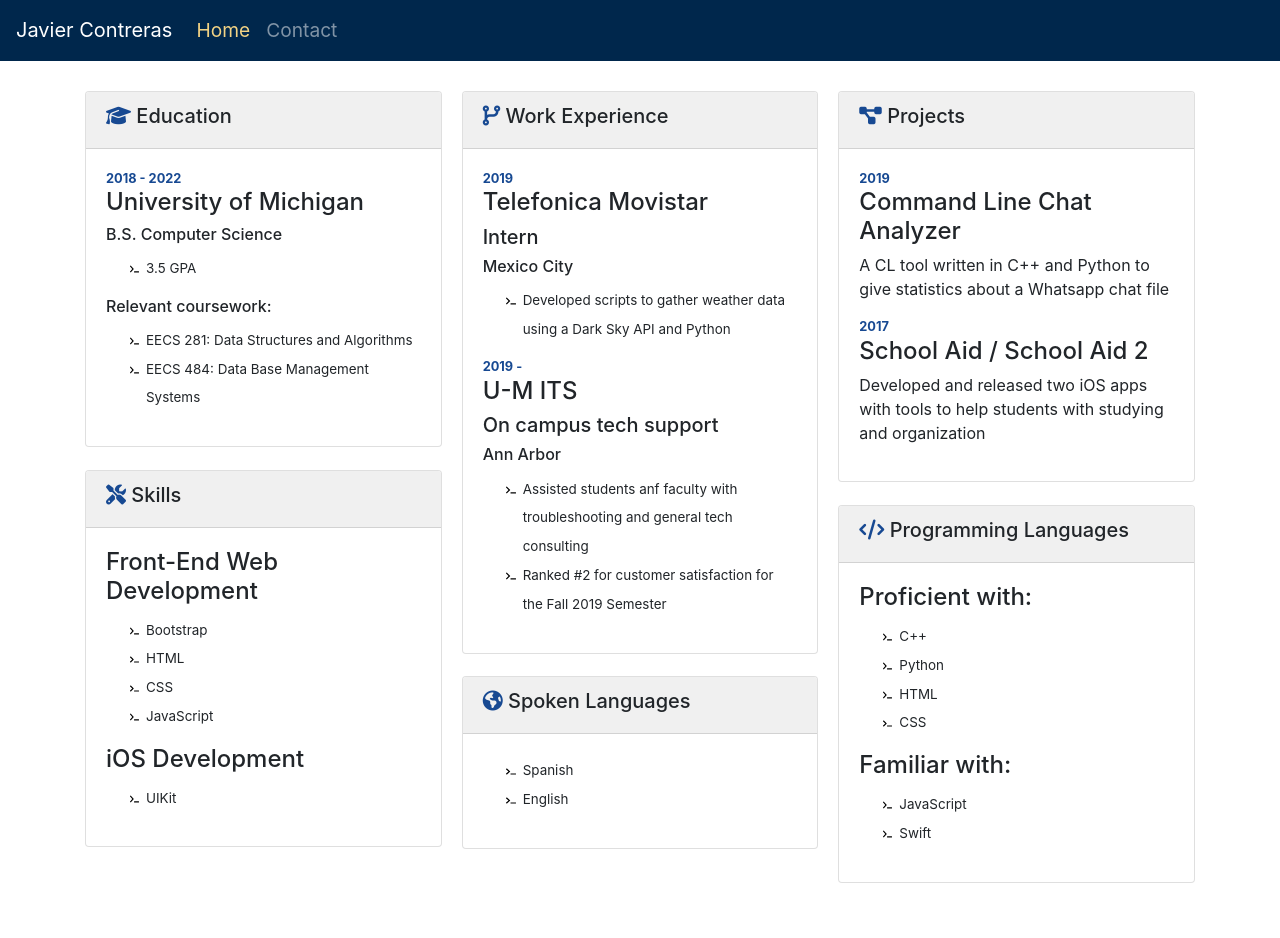
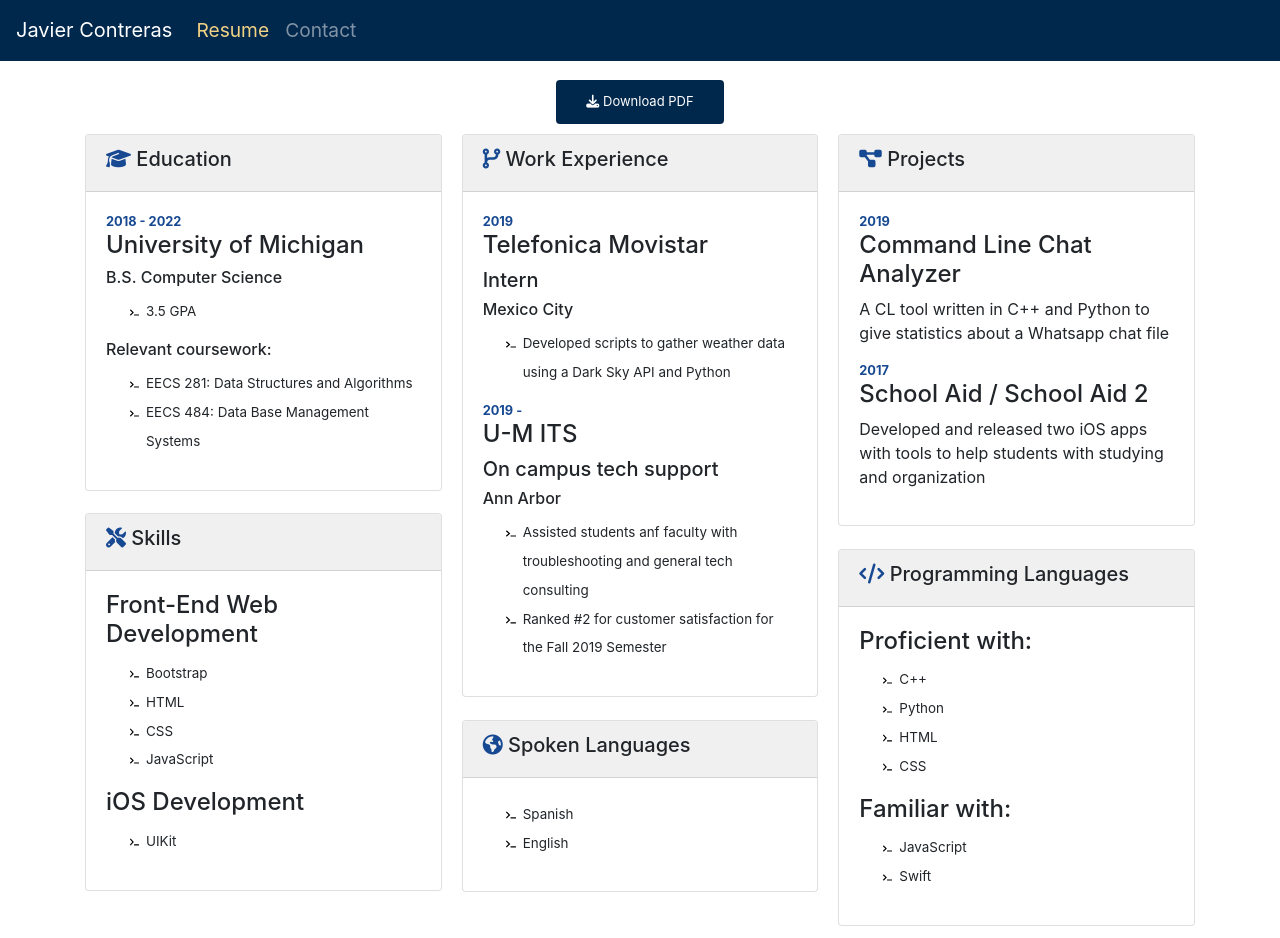
Before and after one commit to jav099/jav099.github.io, a plain HTML site: page index.html in a window 1280 px wide. Before the commit the page ends 895 px from the top, so only its background shows below. Drawn offline with nearby package versions, Linux system fonts and the light colour scheme.

Commit message:
download btn added

```diff
--- a/CSS/resumeStyle.css
+++ b/CSS/resumeStyle.css
@@ -64,6 +64,29 @@ li span {
 
 nav li {
   list-style: none;
+}
+
+.btn {
+  background-color: #00274C;
+  border: none;
+  color: white;
+  padding: 12px 30px;
+  cursor: pointer;
+  font-size: 13px;
+}
+
+#firstRow {
+  text-align: center;
+}
+
+
+
+
+
+/* Darker background on mouse-over */
+.btn:hover {
+  background-color: #174992;
+  color: #F2D384;
 }
 
 @keyframes slideUp {
--- a/index.html
+++ b/index.html
@@ -14,7 +14,7 @@
     <!--Font Awesome -->
     <script src="https://kit.fontawesome.com/22b1ead6b4.js" crossorigin="anonymous"></script>
 
-    <title>Home</title>
+    <title>Resume</title>
   </head>
   <body>
     <!-- Navigation -->
@@ -29,7 +29,7 @@
             <div class="collapse navbar-collapse" id="navbarToggler">
               <ul class="navbar-nav mr-auto mt-2 mt-lg-0">
                 <li class="nav-item active">
-                  <a class="nav-link" href="index.html">Home <span class="sr-only">(current)</span></a>
+                  <a class="nav-link" href="index.html">Resume <span class="sr-only">(current)</span></a>
                 </li>
                 <li class="nav-item">
                   <a class="nav-link" href="contact.html">Contact</a>
@@ -41,6 +41,14 @@
       </div>
     </div>
   <div class="container mr-auto">
+    <div class="row" id="firstRow">
+      <div class="col-sm-12">
+        <a href="images/resumeFile.pdf" target="_blank" download="resumeFile" class="download">
+          <button type="button" name="button" class="btn"><span class="fa fa-download"></span> Download PDF </button>
+        </a>
+      </div>
+
+    </div>
       <div class="card-columns">
         <div class="card" id="top1">
           <div class="card-header">
```
Also changed, not shown: contact.html (+2 -2 lines), 2 other files.
